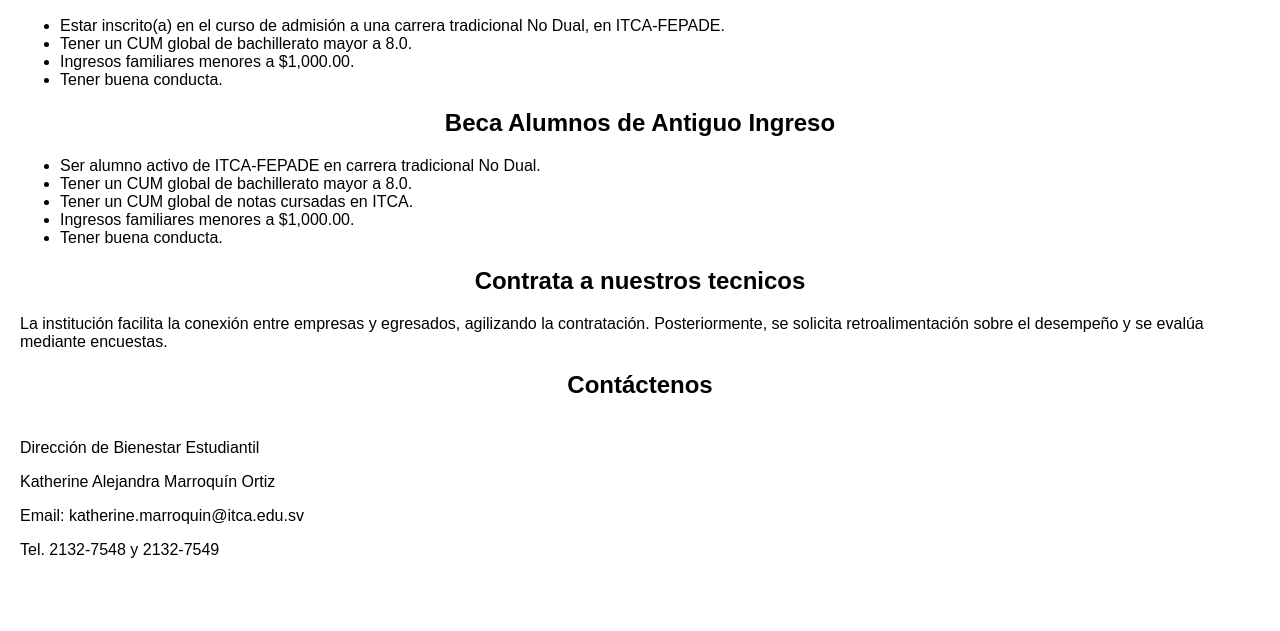
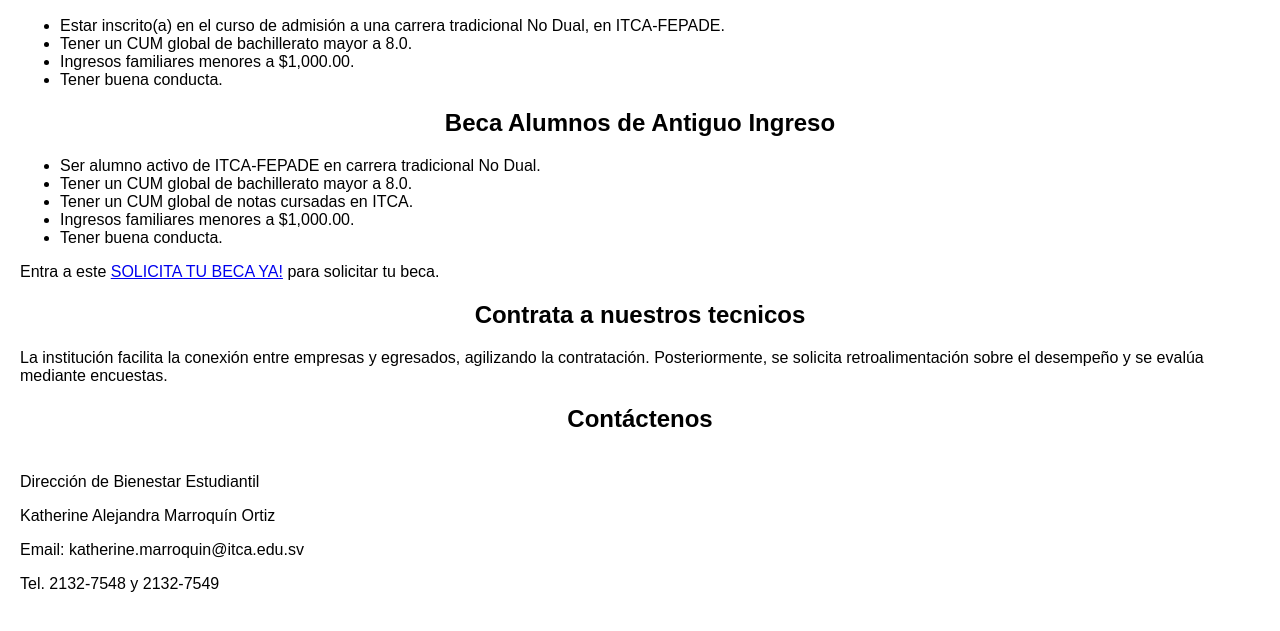
Before and after one commit to SaulDSW21B/site_training2, a plain HTML site: page index.html in a window 1280 px wide. Shown: the part 111-742 px from the top of the page. Drawn offline with Linux system fonts and the light colour scheme.

Commit message:
update 1

```diff
--- a/index.html
+++ b/index.html
@@ -42,6 +42,7 @@
             <li>Ingresos familiares menores a $1,000.00.</li>
             <li>Tener buena conducta.</li>
         </ul>
+        <p>Entra a este <a href="https://www.itca.edu.sv/becas/">SOLICITA TU BECA YA!</a> para solicitar tu beca.</p>
     </div>
 
 
```
